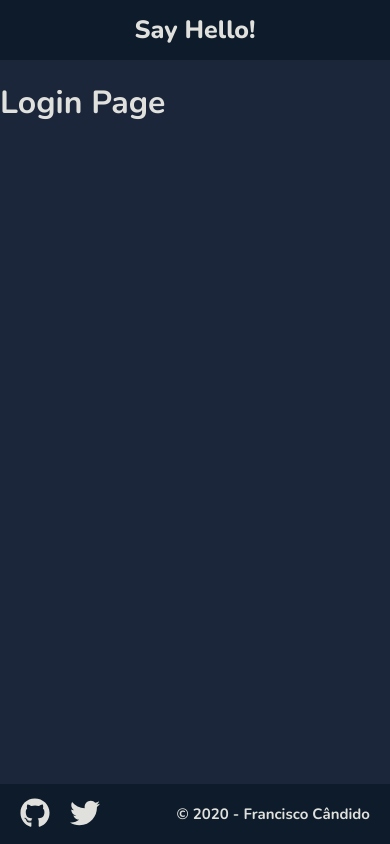
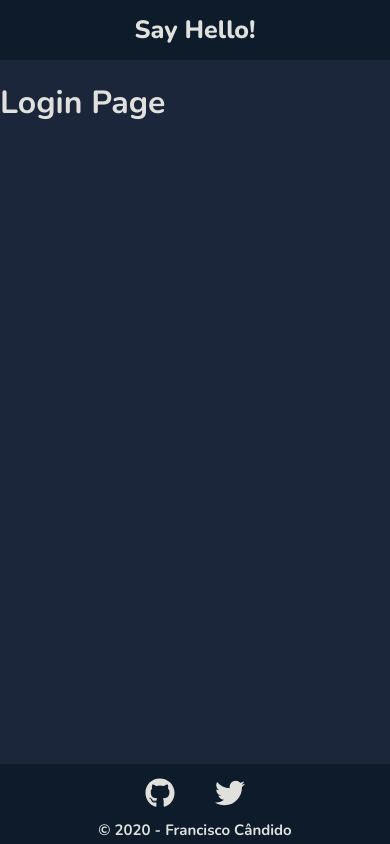
Before and after one commit to franciscocandido/say-hello, a React (Create React App) app: page / in a window 390 px wide. Built offline with nearby package versions, Linux system fonts and the light colour scheme.

Commit message:
:iphone: Improving components responsivity

```diff
--- a/src/Components/DefaultPage/styles.js
+++ b/src/Components/DefaultPage/styles.js
@@ -2,6 +2,6 @@ import styled from 'styled-components';
 
 export const Content = styled.main`
   background: var(--secondary);
-  color: var(--white);
+  color: var(--text);
   flex: 1;
 `;
--- a/src/Components/Footer/styles.js
+++ b/src/Components/Footer/styles.js
@@ -9,6 +9,11 @@ export const PageFooter = styled.footer`
   width: 100%;
   height: 60px;
   background: var(--primary);
+  @media (max-width: 800px) {
+    flex-direction: column;
+    justify-content: space-around;
+    height: 80px;
+  }
 `;
 
 export const IconsDiv = styled.div`
@@ -17,13 +22,14 @@ export const IconsDiv = styled.div`
   width: 130px;
   padding-left: 50px;
   @media (max-width: 800px) {
-    padding-left: 20px;
+    padding-left: 0;
+    margin-top: 10px;
     width: 100px;
   }
 `;
 
 export const FooterIcon = styled(FontAwesomeIcon)`
-  color: var(--white);
+  color: var(--text);
   font-size: 30px;
   transition: 0.2s;
   &:hover {
@@ -32,11 +38,11 @@ export const FooterIcon = styled(FontAwesomeIcon)`
 `;
 
 export const CopyText = styled.small`
-  color: var(--white);
+  color: var(--text);
   font-weight: 700;
   padding-right: 50px;
   font-size: 15px;
   @media (max-width: 800px) {
-    padding-right: 20px;
+    padding-right: 0;
   }
 `;
--- a/src/Components/Menu/styles.js
+++ b/src/Components/Menu/styles.js
@@ -13,7 +13,7 @@ export const Navbar = styled.nav`
 `;
 
 export const BrandIcon = styled.a`
-  color: var(--white);
+  color: var(--text);
   padding-left: 50px;
   font-size: 30px;
   font-weight: 800;
--- a/src/main.css
+++ b/src/main.css
@@ -7,7 +7,7 @@
   --primary: #0D1B2A;
   --secondary: #1B263B;
   --support: #778DA9;
-  --white: #E0E1DD;
+  --text: #E0E1DD;
 }
 
 html,
```
